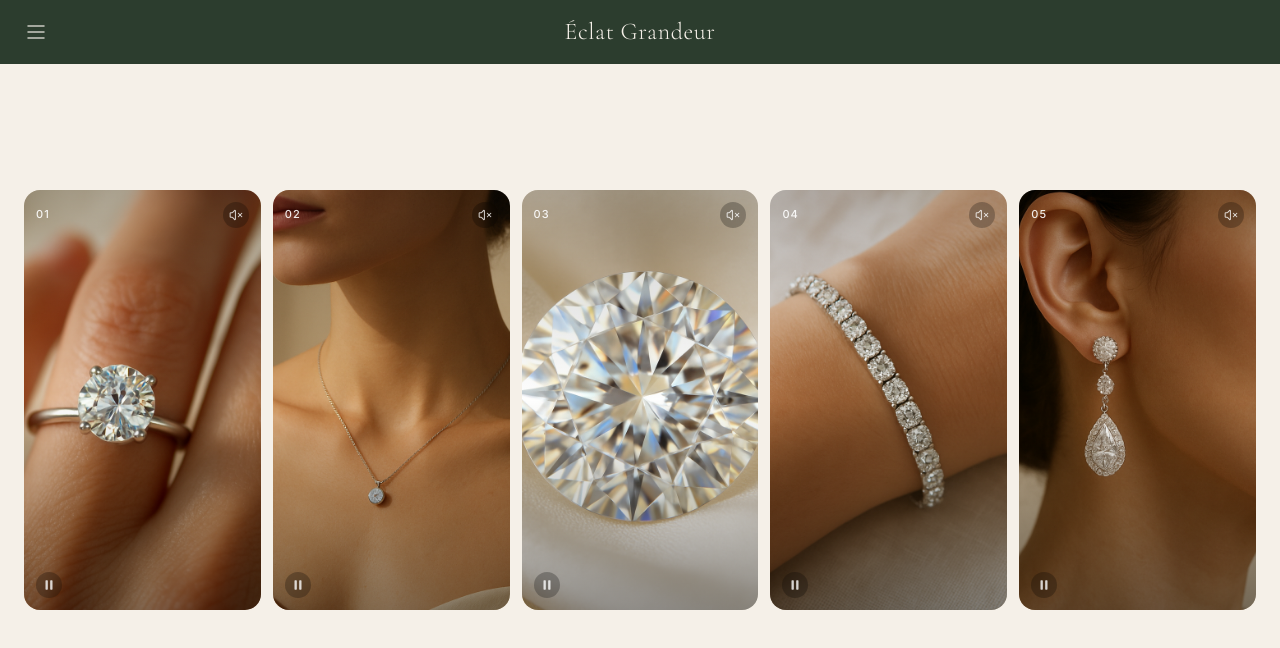
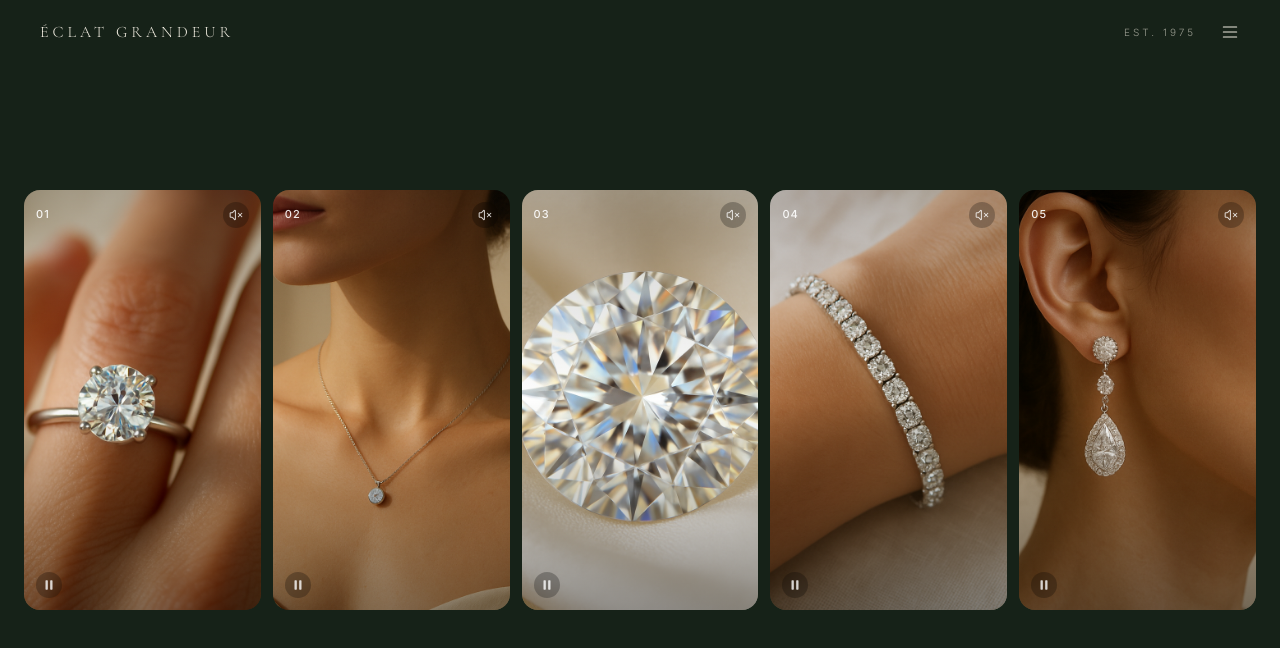
Before and after one commit to Mallott2012/EclatGrandeur, a Next.js app: page / in a window 1280 px wide. Shown: the top 648 px of the page. Built offline with nearby package versions, Linux system fonts and the light colour scheme.

Commit message:
feat: update color scheme to deep forest green theme
Co-authored-by: Mallott2012 <176378436+Mallott2012@users.noreply.github.com>

```diff
--- a/src/app/globals.css
+++ b/src/app/globals.css
@@ -17,7 +17,9 @@
   }
 
   body {
-    @apply bg-ivory text-ink font-sans antialiased;
+    background-color: #162218;
+    color: #f0ece0;
+    @apply font-sans antialiased;
     text-rendering: optimizeLegibility;
   }
 
--- a/src/app/layout.tsx
+++ b/src/app/layout.tsx
@@ -51,7 +51,7 @@ export default function RootLayout({
   children: React.ReactNode;
 }) {
   return (
-    <html lang="en" className={`${display.variable} ${sans.variable} bg-ivory`}>
+    <html lang="en" className={`${display.variable} ${sans.variable}`} style={{ backgroundColor: '#162218' }}>
       <body className="flex min-h-screen flex-col">
         <Header />
         <main className="flex-1">{children}</main>
--- a/src/components/home/Hero.tsx
+++ b/src/components/home/Hero.tsx
@@ -69,7 +69,7 @@ function VideoPanel({ panel, index }: { panel: (typeof PANELS)[number]; index: n
 
 export function Hero() {
   return (
-    <section className="flex h-screen w-full items-center justify-center bg-[#f5f0e8] px-6">
+    <section className="flex h-screen w-full items-center justify-center bg-[#162218] px-6">
       <div className="flex w-full max-w-[1400px] gap-3">
         {PANELS.map((panel, i) => (
           <VideoPanel key={panel.num} panel={panel} index={i} />
--- a/src/components/layout/Header.tsx
+++ b/src/components/layout/Header.tsx
@@ -2,45 +2,54 @@
 
 import { useState } from 'react';
 import Link from 'next/link';
-import { usePathname } from 'next/navigation';
 import { Menu, X, ChevronDown } from 'lucide-react';
 import { siteConfig, primaryNav, utilityNav } from '@/config/site';
 import { cn } from '@/lib/utils';
 
+// Deep forest green from the live eclatgrandeur.com/landing site
+const BG   = '#162218';
+const TEXT = '#f0ece0';
+
 export function Header() {
-  const pathname = usePathname();
   const [drawer, setDrawer] = useState(false);
   const [openAccordion, setOpenAccordion] = useState<string | null>(null);
 
-  // Close drawer on navigation
-  if (typeof window !== 'undefined') {
-    // handled via key below
-  }
-
   return (
     <header className="fixed inset-x-0 top-0 z-[70]">
-      {/* Minimal top bar */}
-      <div className="flex h-16 items-center bg-[#2c3d2e] px-6">
-        {/* Hamburger — left */}
-        <button
-          type="button"
-          aria-label="Open menu"
-          onClick={() => setDrawer(true)}
-          className="flex items-center text-[#f5f0e8]/80 transition hover:text-[#f5f0e8]"
-        >
-          <Menu className="h-6 w-6" strokeWidth={1.5} />
-        </button>
+      <div
+        className="flex h-16 items-center justify-between px-6 md:px-10"
+        style={{ backgroundColor: BG }}
+      >
+        {/* Left — logo */}
+        <Link href="/" className="flex items-baseline gap-3">
+          <span
+            className="font-display text-sm font-light uppercase tracking-[0.25em] md:text-base"
+            style={{ color: TEXT }}
+          >
+            Éclat Grandeur
+          </span>
+        </Link>
 
-        {/* Logo — absolutely centred */}
-        <Link
-          href="/"
-          className="absolute left-1/2 -translate-x-1/2 font-display text-xl font-light tracking-wide text-[#f5f0e8] md:text-2xl"
-        >
-          {siteConfig.name}
-        </Link>
+        {/* Right — EST. 1975 + hamburger */}
+        <div className="flex items-center gap-6">
+          <span
+            className="hidden font-sans text-[10px] font-light uppercase tracking-[0.3em] md:block"
+            style={{ color: `${TEXT}99` }}
+          >
+            Est. 1975
+          </span>
+          <button
+            type="button"
+            aria-label="Open menu"
+            onClick={() => setDrawer(true)}
+            className="transition hover:opacity-70"
+            style={{ color: TEXT }}
+          >
+            <Menu className="h-5 w-5" strokeWidth={1.25} />
+          </button>
+        </div>
       </div>
 
-      {/* Mobile / full-screen drawer */}
       <MobileDrawer
         open={drawer}
         onClose={() => setDrawer(false)}
@@ -66,22 +75,31 @@ function MobileDrawer({
     <div className={cn('fixed inset-0 z-[90]', open ? 'pointer-events-auto' : 'pointer-events-none')}>
       {/* backdrop */}
       <div
-        className={cn('absolute inset-0 bg-black/40 transition-opacity duration-500', open ? 'opacity-100' : 'opacity-0')}
+        className={cn('absolute inset-0 bg-black/50 transition-opacity duration-500', open ? 'opacity-100' : 'opacity-0')}
         onClick={onClose}
       />
 
       {/* panel */}
       <div
         className={cn(
-          'absolute left-0 top-0 flex h-full w-full max-w-xs flex-col bg-[#2c3d2e] transition-transform duration-500 ease-in-out',
+          'absolute left-0 top-0 flex h-full w-full max-w-xs flex-col transition-transform duration-500 ease-in-out',
           open ? 'translate-x-0' : '-translate-x-full'
         )}
+        style={{ backgroundColor: BG }}
       >
         {/* drawer header */}
-        <div className="flex items-center justify-between border-b border-[#f5f0e8]/10 px-6 py-5">
-          <span className="font-display text-xl font-light text-[#f5f0e8]">{siteConfig.name}</span>
-          <button aria-label="Close menu" onClick={onClose} className="text-[#f5f0e8]/70 hover:text-[#f5f0e8]">
-            <X className="h-6 w-6" strokeWidth={1.5} />
+        <div
+          className="flex items-center justify-between px-6 py-5"
+          style={{ borderBottom: `1px solid ${TEXT}18` }}
+        >
+          <span
+            className="font-display text-sm font-light uppercase tracking-[0.25em]"
+            style={{ color: TEXT }}
+          >
+            Éclat Grandeur
+          </span>
+          <button aria-label="Close menu" onClick={onClose} style={{ color: `${TEXT}80` }}>
+            <X className="h-5 w-5" strokeWidth={1.25} />
           </button>
         </div>
 
@@ -91,12 +109,13 @@ function MobileDrawer({
             {primaryNav.map((item) => {
               const isOpen = openAccordion === item.label;
               return (
-                <li key={item.label} className="border-b border-[#f5f0e8]/10">
+                <li key={item.label} style={{ borderBottom: `1px solid ${TEXT}12` }}>
                   <div className="flex items-center justify-between py-4">
                     <Link
                       href={item.href}
                       onClick={onClose}
-                      className="text-sm font-medium uppercase tracking-widest text-[#f5f0e8]/80 hover:text-[#f5f0e8]"
+                      className="text-xs font-light uppercase tracking-[0.2em] transition hover:opacity-70"
+                      style={{ color: `${TEXT}cc` }}
                     >
                       {item.label}
                     </Link>
@@ -104,7 +123,8 @@ function MobileDrawer({
                       <button
                         aria-label="Toggle submenu"
                         onClick={() => setOpenAccordion(isOpen ? null : item.label)}
-                        className="p-2 text-[#f5f0e8]/50"
+                        className="p-2"
+                        style={{ color: `${TEXT}50` }}
                       >
                         <ChevronDown className={cn('h-4 w-4 transition-transform', isOpen && 'rotate-180')} />
                       </button>
@@ -117,7 +137,8 @@ function MobileDrawer({
                           <Link
                             href={c.href}
                             onClick={onClose}
-                            className="text-sm text-[#f5f0e8]/50 hover:text-[#f5f0e8]/90"
+                            className="text-xs transition hover:opacity-80"
+                            style={{ color: `${TEXT}55` }}
                           >
                             {c.label}
                           </Link>
@@ -132,13 +153,14 @@ function MobileDrawer({
         </div>
 
         {/* utility links */}
-        <div className="border-t border-[#f5f0e8]/10 px-6 py-5">
+        <div className="px-6 py-5" style={{ borderTop: `1px solid ${TEXT}12` }}>
           {utilityNav.map((l) => (
             <Link
               key={l.href}
               href={l.href}
               onClick={onClose}
-              className="block py-2 text-[11px] uppercase tracking-widest text-[#f5f0e8]/40 hover:text-[#f5f0e8]/70"
+              className="block py-2 text-[10px] uppercase tracking-[0.25em] transition hover:opacity-70"
+              style={{ color: `${TEXT}44` }}
             >
               {l.label}
             </Link>
```
